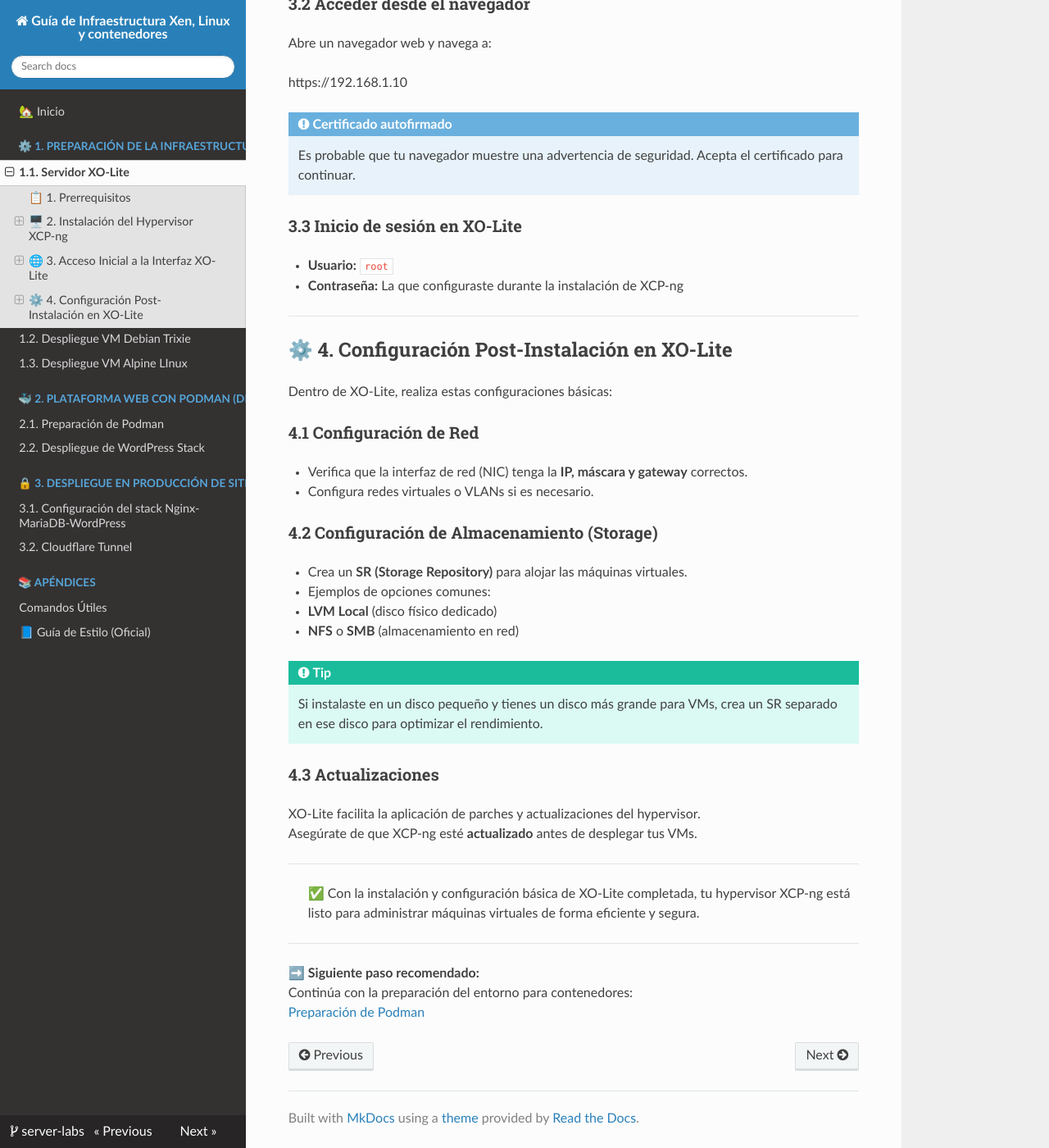
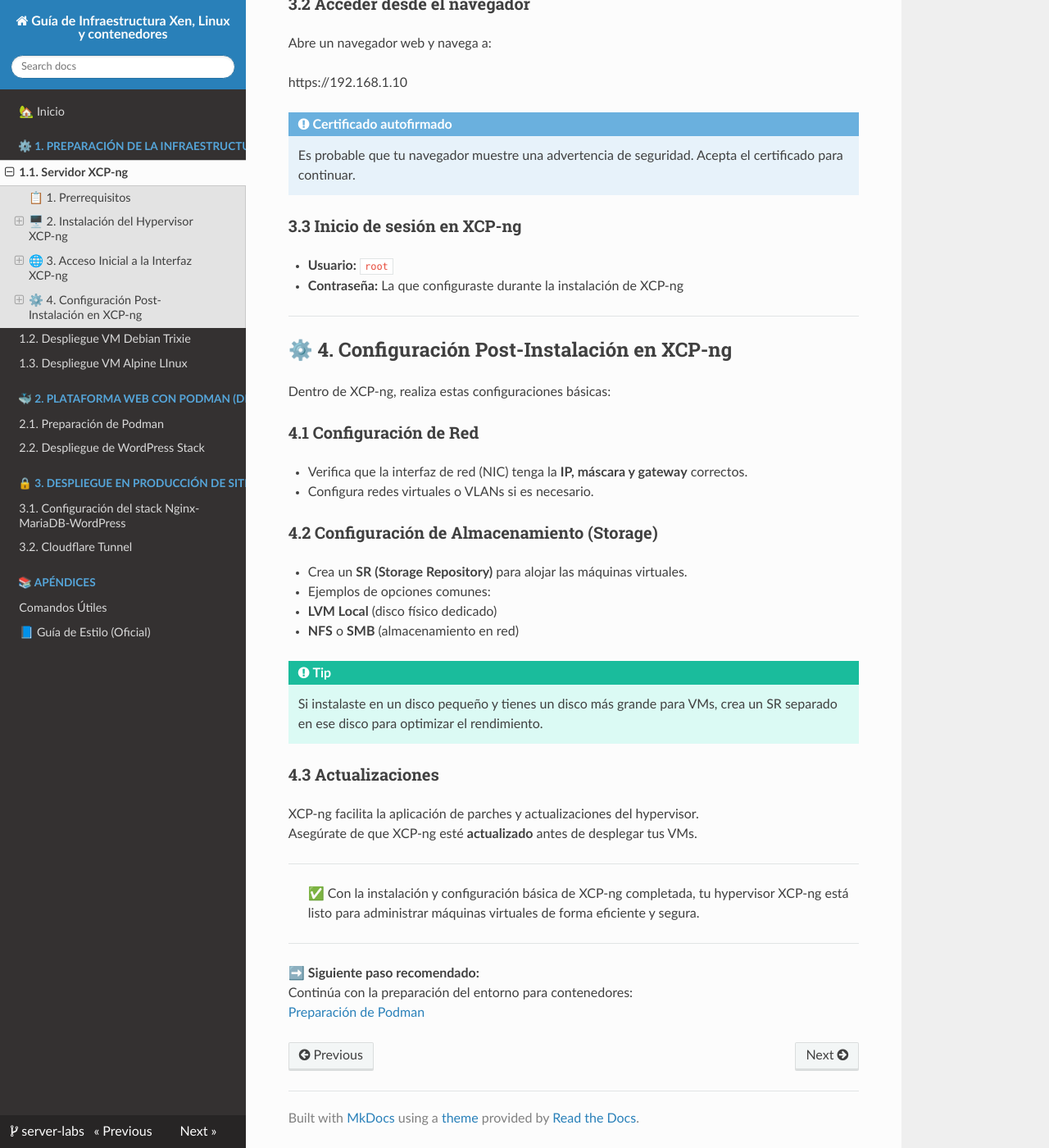
Before and after one commit to jacedoe/server-labs, an MkDocs documentation site: the page built from docs/preparacion/instalacion_xo_lite.md, in a window 1280 px wide and 1400 px high, scrolled down 1348 px. Shown: the whole window at 82% size. Built offline with MkDocs 1.6.1, drawn with Linux system fonts in a browser that asks for light colours; nearby versions of some CDN libraries; some of the changed text lies outside the part shown.

```diff
--- a/docs/preparacion/instalacion_xo_lite.md
+++ b/docs/preparacion/instalacion_xo_lite.md
@@ -1,8 +1,8 @@
-# ⚙️ Instalación y Configuración del Servidor XO-Lite
+# ⚙️ Instalación y Configuración del Servidor XCP-ng
 
-Esta guía detalla el proceso para establecer la plataforma de virtualización utilizando **XO-Lite**, la interfaz web ligera y moderna para gestionar el hypervisor **XCP-ng** (o XenServer).
+Esta guía detalla el proceso para establecer la plataforma de virtualización utilizando **XCP-ng**, la interfaz web ligera y moderna para gestionar el hypervisor **XCP-ng** (o XenServer).
 
-> Nota: XO-Lite **no es el hypervisor**, sino la interfaz de gestión. Primero se instala XCP-ng y luego se accede a su interfaz web integrada.
+> Nota: XCP-ng **no es el hypervisor**, sino la interfaz de gestión. Primero se instala XCP-ng y luego se accede a su interfaz web integrada.
 
 ---
 
@@ -21,7 +21,7 @@
 
 ## 🖥️ 2. Instalación del Hypervisor XCP-ng
 
-La instalación del hypervisor es el paso fundamental para acceder a XO-Lite.
+La instalación del hypervisor es el paso fundamental para acceder a XCP-ng.
 
 ### 2.1 Arranque desde el medio de instalación
 
@@ -37,7 +37,7 @@
 
 ---
 
-## 🌐 3. Acceso Inicial a la Interfaz XO-Lite
+## 🌐 3. Acceso Inicial a la Interfaz XCP-ng
 
 Tras reiniciar el servidor:
 
@@ -55,16 +55,16 @@
 !!! info "Certificado autofirmado"
     Es probable que tu navegador muestre una advertencia de seguridad. Acepta el certificado para continuar.
 
-### 3.3 Inicio de sesión en XO-Lite
+### 3.3 Inicio de sesión en XCP-ng
 
 - **Usuario:** `root`
 - **Contraseña:** La que configuraste durante la instalación de XCP-ng
 
 ---
 
-## ⚙️ 4. Configuración Post-Instalación en XO-Lite
+## ⚙️ 4. Configuración Post-Instalación en XCP-ng
 
-Dentro de XO-Lite, realiza estas configuraciones básicas:
+Dentro de XCP-ng, realiza estas configuraciones básicas:
 
 ### 4.1 Configuración de Red
 
@@ -83,12 +83,12 @@
 
 ### 4.3 Actualizaciones
 
-XO-Lite facilita la aplicación de parches y actualizaciones del hypervisor.
+XCP-ng facilita la aplicación de parches y actualizaciones del hypervisor.
 Asegúrate de que XCP-ng esté **actualizado** antes de desplegar tus VMs.
 
 ---
 
-> ✅ Con la instalación y configuración básica de XO-Lite completada, tu hypervisor XCP-ng está listo para administrar máquinas virtuales de forma eficiente y segura.
+> ✅ Con la instalación y configuración básica de XCP-ng completada, tu hypervisor XCP-ng está listo para administrar máquinas virtuales de forma eficiente y segura.
 
 ---
 
--- a/mkdocs.yml
+++ b/mkdocs.yml
@@ -3,8 +3,8 @@
 repo_url: https://github.com/jacedoe/server-labs
 repo_name: server-labs
 site_description: >
-  Documentación paso a paso para el despliegue de VM con XO-Lite,
-  contenedores Podman (NGINX, MariaDB, WordPress) y servicios de monitoreo.
+  Documentación paso a paso para el despliegue de VM con XCP-ng,
+  contenedores Podman (NGINX, MariaDB, WordPress).
 
 # ============================
 #        TEMA Y ESTILO
@@ -12,18 +12,6 @@
 theme:
   name: readthedocs
   language: es
-  palette:
-    primary: deep purple
-    accent: indigo
-  features:
-    - navigation.tabs
-    - navigation.sections
-    - search.suggest
-    - search.highlight
-    - toc.follow
-    - content.code.copy     # añade botón “copiar”
-    - content.action.edit   # botón editar en GitHub
-    - content.code.annotate # anotaciones en código
 
 # ============================
 #    EXTENSIONES MARKDOWN
@@ -59,7 +47,7 @@
   - 🏡 Inicio: index.md
 
   - ⚙️ 1. Preparación de la Infraestructura:
-      - 1.1. Servidor XO-Lite: preparacion/instalacion_xo_lite.md
+      - 1.1. Servidor XCP-ng: preparacion/instalacion_xo_lite.md
       - 1.2. Despliegue VM Debian Trixie: preparacion/despliegue_vm_debian.md
       - 1.3. Despliegue VM Alpine LInux: preparacion/despliegue_vm_alpine.md
 
```
Also changed, not shown: README.md (+1 -1 lines), docs/index.md (+3 -3 lines), docs/preparacion/despliegue_vm_debian.md (+5 -5 lines), site/404.html, site/apendices/comandos_utiles/index.html, site/index.html, site/monitoreo/instalacion_postfix/index.html, site/monitoreo/programacion_cron/index.html, site/monitoreo/script_arp_scan/index.html, site/preparacion/despliegue_vm_debian/index.html, site/preparacion/instalacion_xo_lite/index.html, site/search/search_index.json, site/seguridad/cloudflare_tunnel/index.html, site/web/despliegue_wordpress/index.html, 1 more files.
